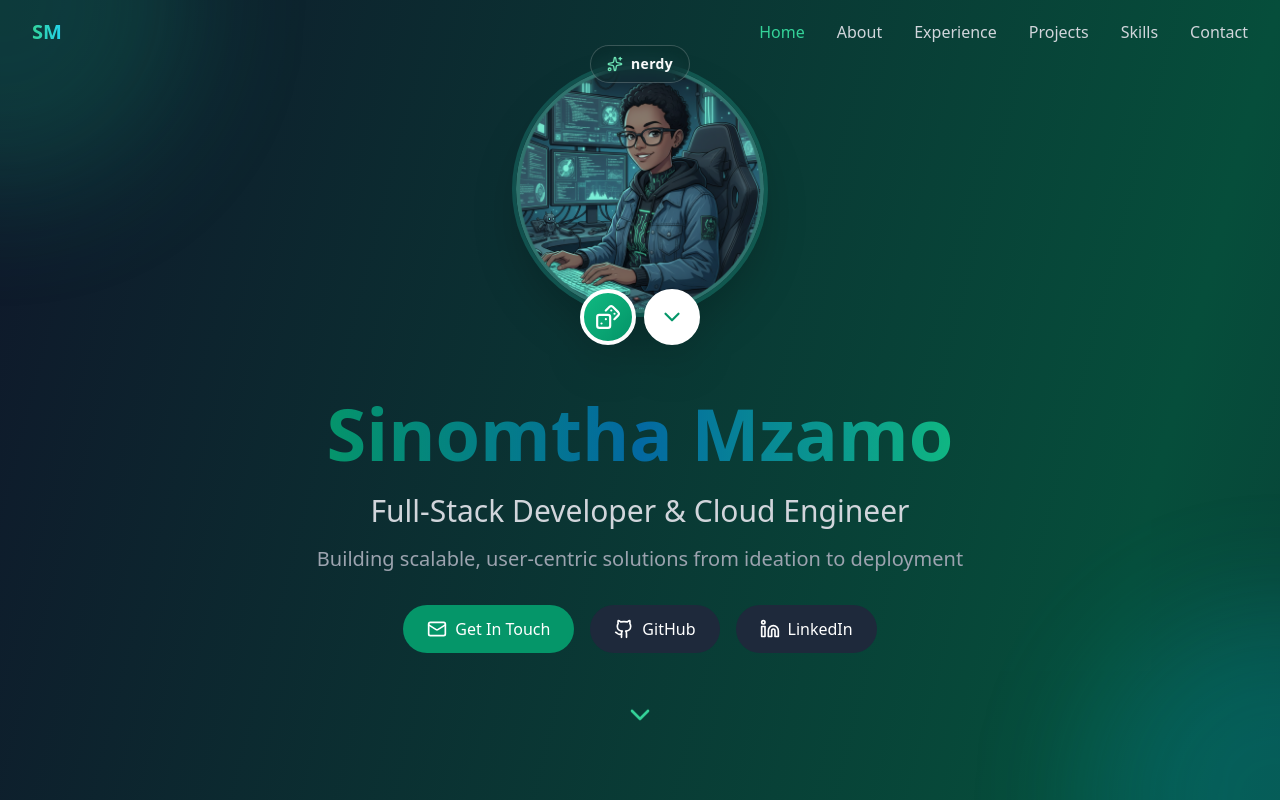
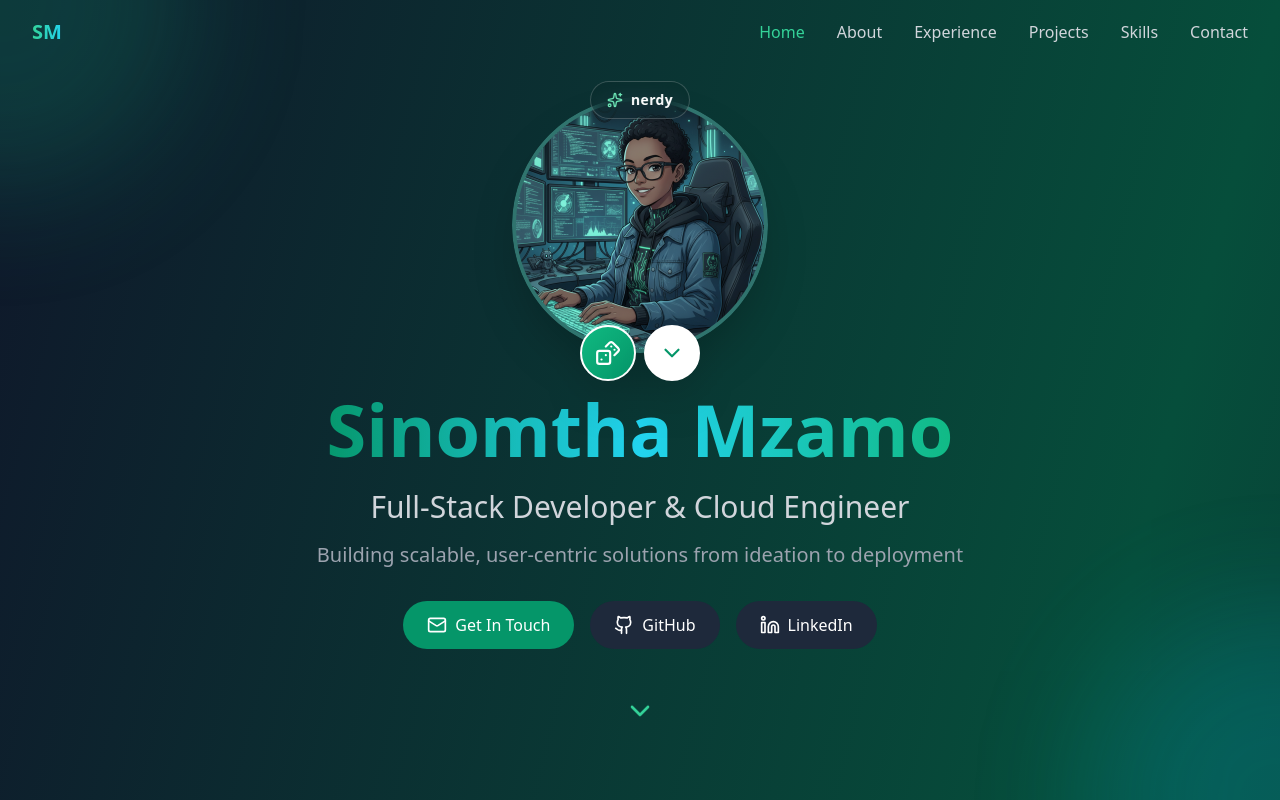
Before and after one commit to SinomthaMzamo/sinomthamzamo.portfolio, a React (Vite) app: page / in a window 1280 px wide. Shown: the top 800 px of the page. Built offline with nearby package versions, Linux system fonts and the light colour scheme.

Commit message:
we ready to deploy

```diff
--- a/src/App.jsx
+++ b/src/App.jsx
@@ -395,12 +395,12 @@ export default function App() {
         </div>
 
         <div className="max-w-7xl mx-auto px-4 sm:px-6 lg:px-8 text-center relative z-10">
-          <div className="mb-20">
+          <div className="mb-10 mt-8">
             <div className="relative w-64 h-64 mx-auto">
               <Variation1 />
             </div>
           </div>
-          <h1 className="text-5xl md:text-7xl font-bold mb-6 bg-gradient-to-r from-emerald-600 via-sky-700 to-emerald-500 bg-clip-text text-transparent animate-gradient">
+          <h1 className="text-5xl md:text-7xl font-bold mb-6 bg-gradient-to-r from-emerald-600 via-cyan-400 to-emerald-500 bg-clip-text text-transparent animate-gradient">
             Sinomtha Mzamo
           </h1>
           <p className="text-2xl md:text-3xl text-gray-300 mb-4">
--- a/src/Game.jsx
+++ b/src/Game.jsx
@@ -80,7 +80,7 @@ export default function Variation1(){
           {selected.label}
         </span>
       </div>
-      <div className="w-64 h-64 rounded-full flex items-center justify-center relative overflow-hidden border-4 border-teal-400/20 shadow-2xl">
+      <div className="w-64 h-64 rounded-full flex items-center justify-center relative overflow-hidden shadow-2xl">
         <div
           className={`absolute inset-0 transition-all duration-500 ${
             isAnimating
@@ -108,7 +108,7 @@ export default function Variation1(){
         <div className="flex gap-2">
           <button
             onClick={shuffle}
-            className="group w-14 h-14 bg-gradient-to-br from-emerald-500 to-emerald-600 hover:from-emerald-400 hover:to-emerald-500 rounded-full shadow-2xl flex items-center justify-center text-white transition-all hover:scale-110 active:scale-95 border-4 border-white"
+            className="group w-14 h-14 bg-gradient-to-br from-emerald-500 to-emerald-600 hover:from-emerald-400 hover:to-emerald-500 rounded-full shadow-2xl flex items-center justify-center text-white transition-all hover:scale-110 active:scale-95 border-2 border-white"
           >
             <Dices
               size={26}
```
